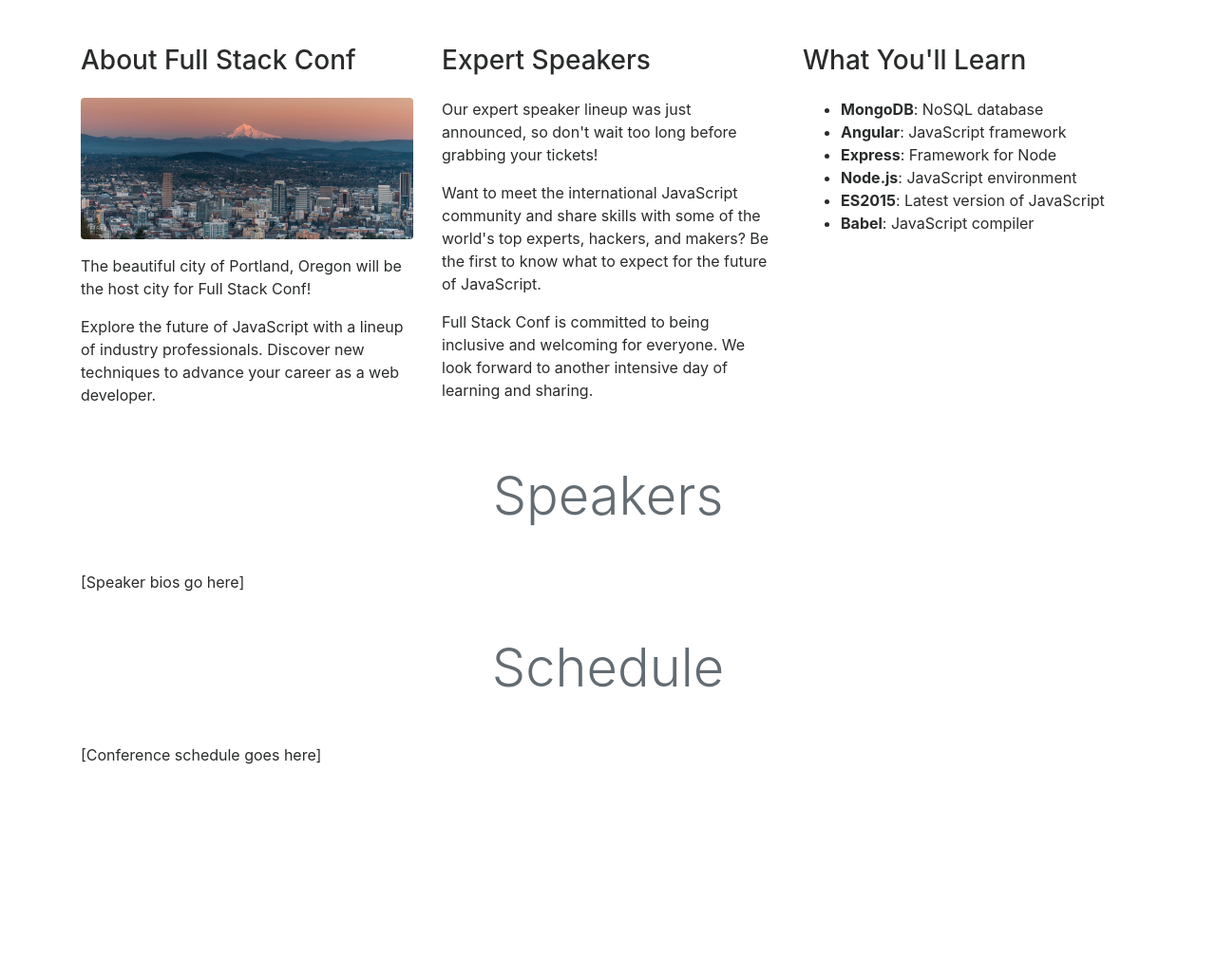
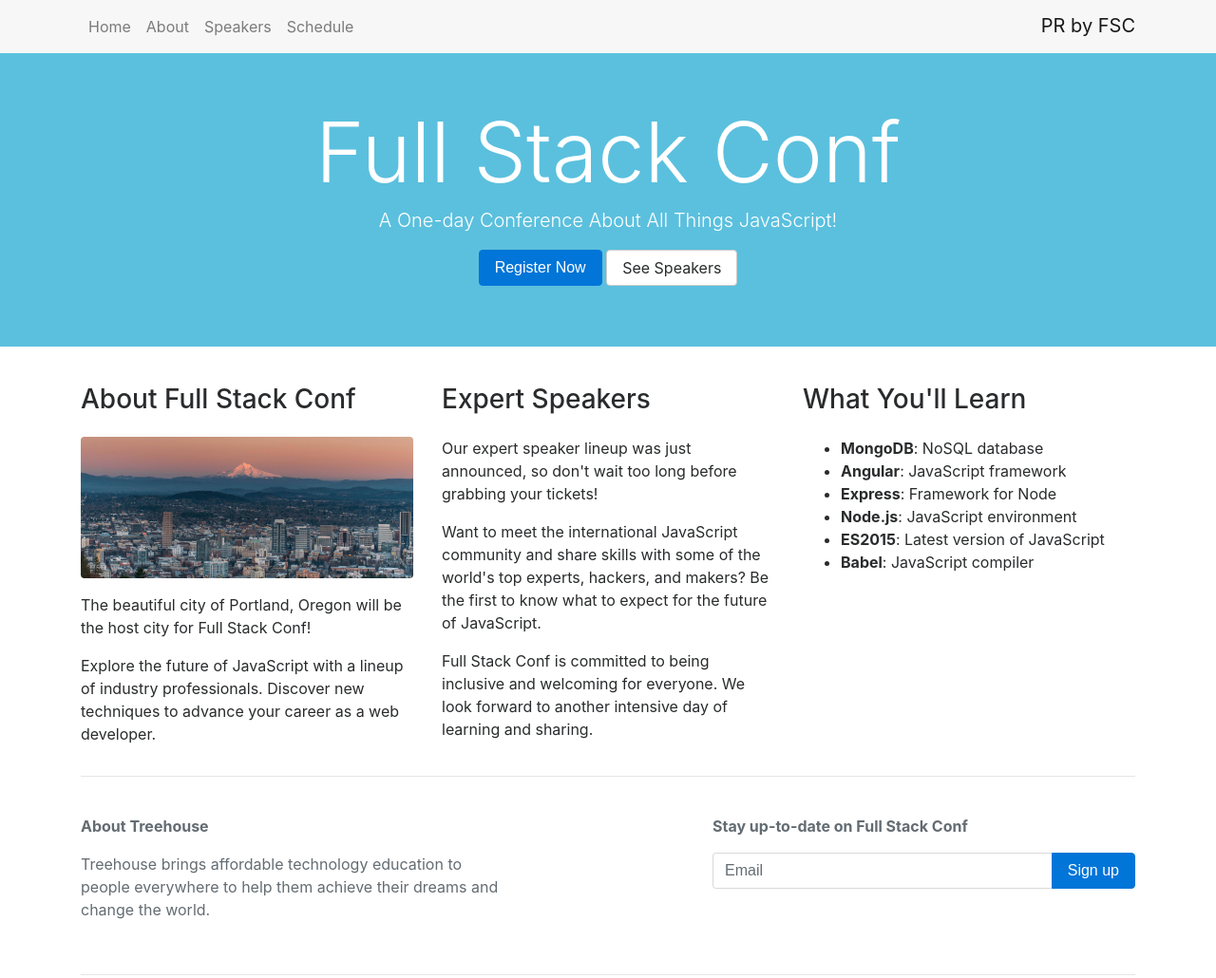
Before and after one commit to zappbrandigan/full_stack_con, a plain HTML site: page index.html in a window 1280 px wide. Shown: the top 1030 px of the page at 95% size. Before the commit the page ends 807 px from the top, so only its background shows below. Drawn offline with nearby package versions, Linux system fonts and the light colour scheme; a script that the page names is missing.

Commit message:
Add navbar and jumbotron.

```diff
--- a/index.html
+++ b/index.html
@@ -12,23 +12,66 @@
 </head>
 
 <body>
+
+  <!-- navbar -->
+  <nav class="navbar fixed-top navbar-toggleable-sm navbar-light bg-faded">
+    <div class="container">
+      <button class="navbar-toggler navbar-toggler-right" type="button" data-toggle="collapse" data-target="#navbarNav" aria-controls="navbarNav" aria-expanded="false" aria-label="Toggle navigation">
+        <span class="navbar-toggler-icon"></span>
+      </button>
+
+      <div class="collapse navbar-collapse" id="navbarNav">
+        <ul class="navbar-nav mr-auto">
+          <li class="nav-item">
+            <a class="nav-link" href="#home">Home <span class="sr-only">(current)</span></a>
+          </li>
+          <li class="nav-item">
+            <a class="nav-link" href="#about">About</a>
+          </li>
+          <li class="nav-item">
+            <a class="nav-link" href="#speakers">Speakers</a>
+          </li>
+          <li class="nav-item">
+            <a class="nav-link" href="#schedule">Schedule</a>
+          </li>
+        </ul>
+        <a class="navbar-brand mr-0" href="#">PR by FSC</a>
+      </div>
+      <!-- #navBar -->
+    </div>
+    <!-- /.container -->
+  </nav>
+  <!-- /navbar -->
+
+  <!-- jumbotron -->
+  <div class="jumbotron jumbotron-fluid bg-info text-white">
+    <div class="container text-sm-center pt-5">
+      <h1 class="display-2">Full Stack Conf</h1>
+      <p class="lead">A One-day Conference About All Things JavaScript!</p>
+      <div class="bton-group mt-2" role="group" aria-label=""></div>
+        <button type="button" class="btn btn-primary btn-large">Register Now</button>
+        <a class="btn btn-secondary btn-large" href="#speakers">See Speakers</a>
+    </div>
+  </div>
+  <!-- /jumbotron -->
+
   <!-- container -->
-  <div class="container pt-5">
+  <div class="container pt-2">
     <!-- about -->
     <div class="row">
-      <div class="col-lg-4">
+      <div class="col-md-4">
         <h3 class="mb-4">About Full Stack Conf</h3>
-        <img class="mb-3 img-fluid rounded" src="img/pdx.jpg" alt="Portland">
+        <img class="mb-3 img-fluid rounded hidden-xs-down" src="img/pdx.jpg" alt="Portland">
         <p>The beautiful city of Portland, Oregon will be the host city for Full Stack Conf!</p>
         <p>Explore the future of JavaScript with a lineup of industry professionals. Discover new techniques to advance your career as a web developer.</p>
       </div>
-      <div class="col-lg-4">
+      <div class="col-md-4">
         <h3 class="mb-4">Expert Speakers</h3>
         <p>Our expert speaker lineup was just announced, so don't wait too long before grabbing your tickets!</p>
         <p>Want to meet the international JavaScript community and share skills with some of the world's top experts, hackers, and makers? Be the first to know what to expect for the future of JavaScript.</p>
         <p>Full Stack Conf is committed to being inclusive and welcoming for everyone. We look forward to another intensive day of learning and sharing.</p>
       </div>
-      <div class="col-lg-4">
+      <div class="col-md-4">
         <h3 class="mb-4">What You'll Learn</h3>
         <ul>
           <li><strong>MongoDB</strong>: NoSQL database</li>
@@ -42,13 +85,34 @@
     </div>
     <!-- /about -->
 
+    <!-- signup form -->
+    <hr>
+    <div class="row py-4 text-muted">
+      <div class="col-md-6 col-xl-5">
+        <p><strong>About Treehouse</strong></p>
+        <p>Treehouse brings affordable technology education to people everywhere to help them achieve their dreams and change the world.</p>
+      </div>
+      <div class="col-md-6 col-xl-5 offset-xl-2">
+        <p><strong>Stay up-to-date on Full Stack Conf</strong></p>
+        <div class="input-group">
+          <input type="text" class="form-control" placeholder="Email">
+          <span class="input-group-btn">
+            <button class="btn btn-primary" type="button">Sign up</button>
+          </span>
+        </div>
+      </div>
+    </div>
+    <hr><!-- /signup form -->
+
     <!-- speaker -->
-    <h1 class="display-4 text-center my-5 text-muted">Speakers</h1>
+    <h1 id="speakers" class="display-4 text-center my-5 text-muted">Speakers</h1>
     [Speaker bios go here]
 
     <!-- schedule -->
     <h1 class="display-4 text-center my-5 text-muted">Schedule</h1>
     [Conference schedule goes here]
+    <!-- callout button -->
+    <button type="button" class="btn btn-outline-info btn-lg d-block mx-auto my-5">Don't miss out, register now</button>
 
 
   </div>
```
